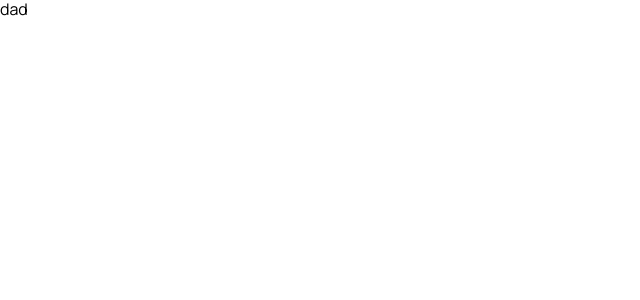
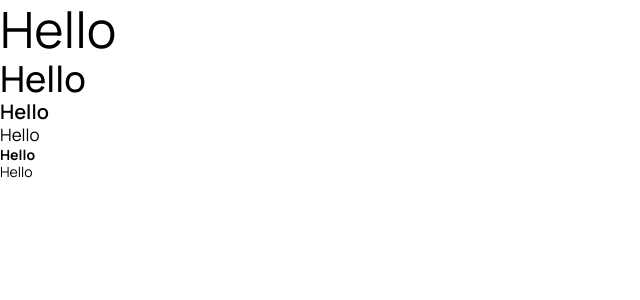
Before and after one commit to berdibekovadilet/casio-store, a React (Create React App) app: page / in a window 1280 px wide. Shown: the top 300 px of the page, without its empty margins (0-640 px from the left). Built offline with nearby package versions, Linux system fonts and the light colour scheme.

Commit message:
added color and fonts schemes

```diff
--- a/src/App.tsx
+++ b/src/App.tsx
@@ -1,10 +1,15 @@
-
-
 function App() {
   return (
-    <div className="App">
-      dad
-    </div>
+    <>
+      <h1>Hello</h1>
+      <h2>Hello</h2>
+      <h3>Hello</h3>
+      <h4>Hello</h4>
+      <p>
+        <b>Hello</b>
+      </p>
+      <p>Hello</p>
+    </>
   );
 }
 
--- a/src/styles/globalStyles.css
+++ b/src/styles/globalStyles.css
@@ -5,3 +5,53 @@ body {
   -webkit-font-smoothing: antialiased;
   -moz-osx-font-smoothing: grayscale;
 }
+
+:root {
+  --white: #fff;
+  --dark: #000;
+  --darkgray: #c1c1c1;
+  --ligthgray: #f7f8fa;
+  --blue: #403cfe;
+  --lemon: #ecfe3c;
+  --lemonhover: #d4e722;
+}
+
+h1 {
+  font-size: 50px;
+  line-height: 58px;
+  font-weight: 400;
+  color: var(--dark);
+  margin: 0;
+}
+
+h2 {
+  font-size: 36px;
+  line-height: 42px;
+  font-weight: 500;
+  color: var(--dark);
+  margin: 0;
+}
+
+h3 {
+  font-size: 20px;
+  line-height: 24px;
+  font-weight: 600;
+  color: var(--dark);
+  margin: 0;
+}
+
+h4 {
+  font-size: 17px;
+  line-height: 22px;
+  font-weight: 400;
+  color: var(--dark);
+  margin: 0;
+}
+
+p {
+  font-size: 14px;
+  line-height: 17px;
+  font-weight: 400;
+  color: var(--dark);
+  margin: 0;
+}
```
